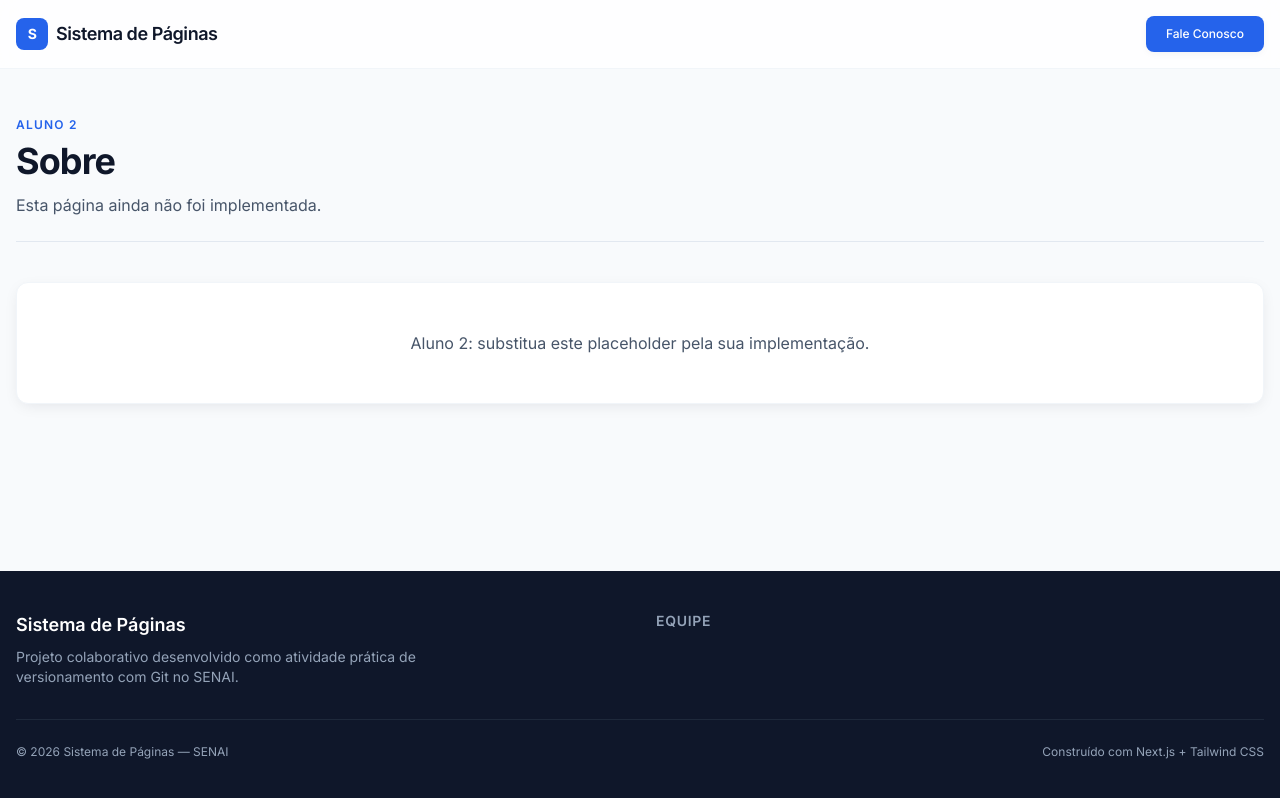
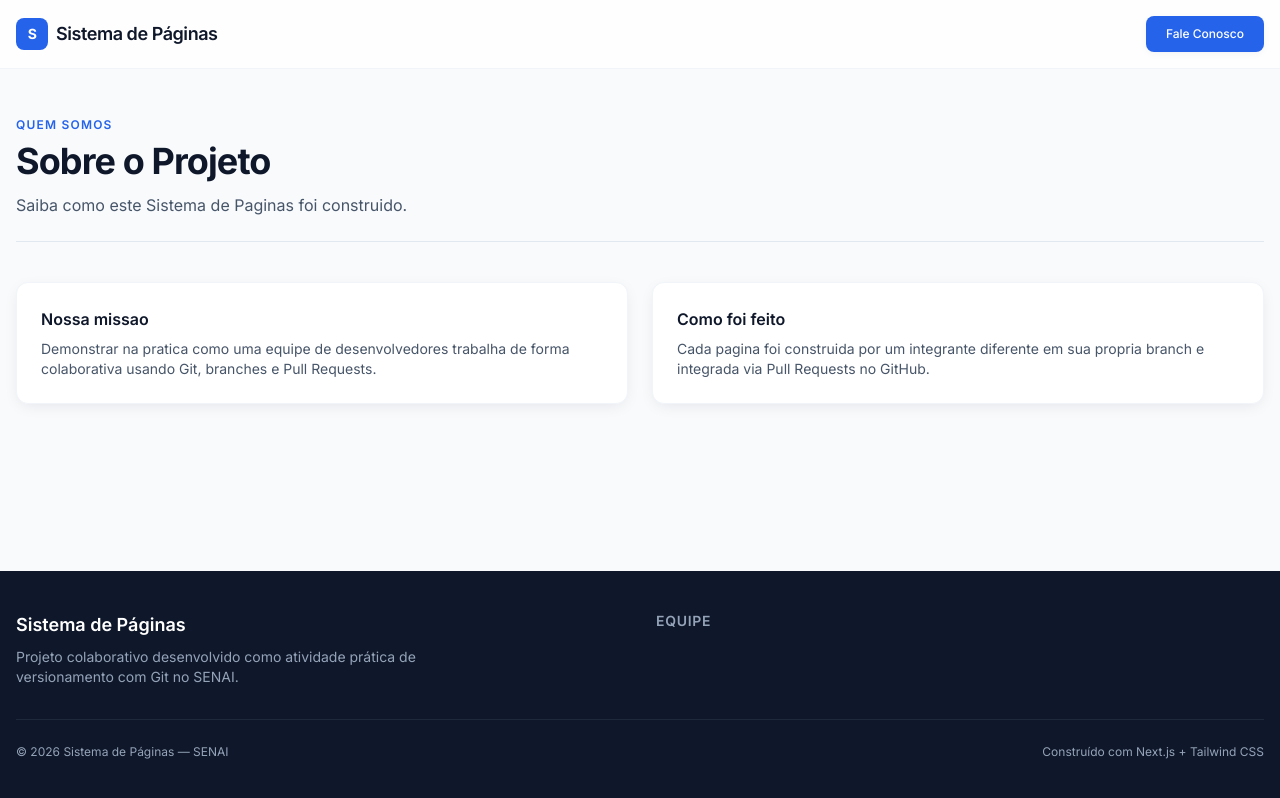
Before and after one commit to Nathanoruim/sistema-paginas-grupo-5, a Next.js app: page /sobre in a window 1280 px wide. Built offline with nearby package versions, Linux system fonts and the light colour scheme.

Commit message:
feat: implementa pagina Sobre

```diff
--- a/pages/sobre/index.tsx
+++ b/pages/sobre/index.tsx
@@ -1,23 +1,34 @@
 import PageHeader from "@/components/ui/PageHeader";
 
-/**
- * 🚧 PÁGINA DO ALUNO 2 🚧
- *
- * Esta página está aguardando implementação. Substitua todo o conteúdo
- * abaixo pelo seu conteúdo da página "Sobre", seguindo o roteiro da prova.
- */
 export default function SobrePage() {
   return (
     <>
       <PageHeader
-        eyebrow="Aluno 2"
-        title="Sobre"
-        description="Esta página ainda não foi implementada."
+        eyebrow="Quem somos"
+        title="Sobre o Projeto"
+        description="Saiba como este Sistema de Paginas foi construido."
       />
-      <div className="card text-center py-12">
-        <p className="text-ink-600">
-          Aluno 2: substitua este placeholder pela sua implementação.
-        </p>
+
+      <div className="grid md:grid-cols-2 gap-6">
+        <article className="card">
+          <h3 className="font-semibold text-ink-900 mb-2">
+            Nossa missao
+          </h3>
+          <p className="text-sm text-ink-600">
+            Demonstrar na pratica como uma equipe de desenvolvedores trabalha
+            de forma colaborativa usando Git, branches e Pull Requests.
+          </p>
+        </article>
+
+        <article className="card">
+          <h3 className="font-semibold text-ink-900 mb-2">
+            Como foi feito
+          </h3>
+          <p className="text-sm text-ink-600">
+            Cada pagina foi construida por um integrante diferente em sua
+            propria branch e integrada via Pull Requests no GitHub.
+          </p>
+        </article>
       </div>
     </>
   );
```
